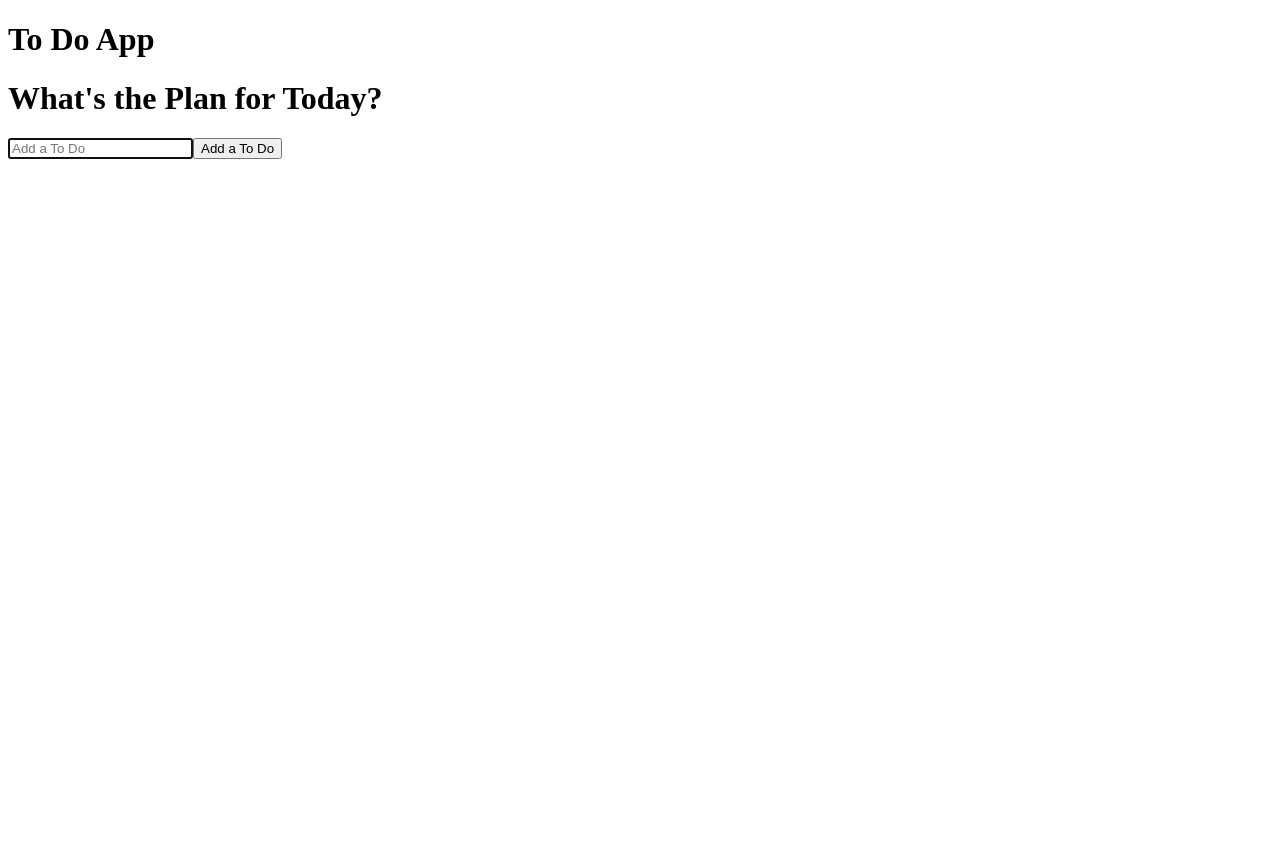
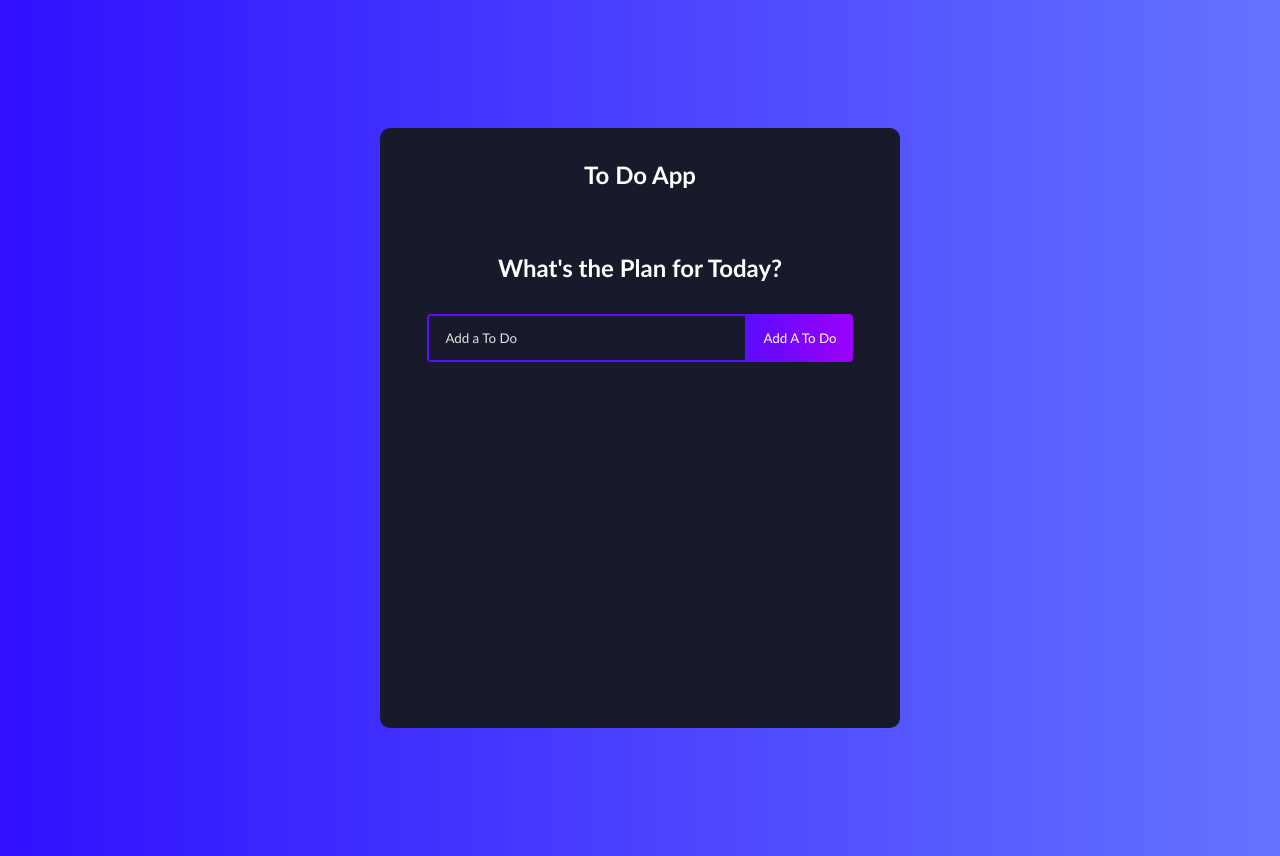
Before and after one commit to mccleskeyc/to-do-react, a React (Create React App) app in the folder to-do/: page / in a window 1280 px wide. Before the commit the page ends 800 px from the top, so only its background shows below. Built offline with nearby package versions, Linux system fonts and the light colour scheme.

Commit message:
added styling

```diff
--- a/to-do/src/App.css
+++ b/to-do/src/App.css
@@ -1,38 +1,147 @@
-.App {
-  text-align: center;
+* {
+  box-sizing: border-box;
+  margin: 0;
+  padding: 0;
+  font-family: 'Trebuchet MS', 'Lucida Sans Unicode', 'Lucida Grande',
+    'Lucida Sans', Arial, sans-serif;
 }
 
-.App-logo {
-  height: 40vmin;
-  pointer-events: none;
+body {
+  background: linear-gradient(
+    90deg,
+    rgba(48, 16, 255, 1) 0%,
+    rgba(100, 115, 255, 1) 100%
+  );
+}
+.todo-app {
+  display: flex;
+  flex-direction: column;
+  justify-content: start;
+  width: 520px;
+  min-height: 600px;
+  background: #161a2b;
+  text-align: center;
+  margin: 128px auto;
+  border-radius: 10px;
+  padding-bottom: 32px;
 }
 
-@media (prefers-reduced-motion: no-preference) {
-  .App-logo {
-    animation: App-logo-spin infinite 20s linear;
-  }
+h1 {
+  margin: 32px 0;
+  color: #fff;
+  font-size: 24px;
 }
 
-.App-header {
-  background-color: #282c34;
-  min-height: 100vh;
-  display: flex;
-  flex-direction: column;
-  align-items: center;
-  justify-content: center;
-  font-size: calc(10px + 2vmin);
-  color: white;
+.complete {
+  text-decoration: line-through;
+  opacity: 0.4;
 }
 
-.App-link {
-  color: #61dafb;
+.todo-form {
+  margin-bottom: 32px;
 }
 
-@keyframes App-logo-spin {
-  from {
-    transform: rotate(0deg);
-  }
-  to {
-    transform: rotate(360deg);
-  }
+.todo-input {
+  padding: 14px 32px 14px 16px;
+  border-radius: 4px 0 0 4px;
+  border: 2px solid #5d0cff;
+  outline: none;
+  width: 320px;
+  background: transparent;
+  color: #fff;
 }
+
+.todo-input::placeholder {
+  color: #e2e2e2;
+}
+
+.todo-button {
+  padding: 16px;
+  border: none;
+  border-radius: 0 4px 4px 0;
+  cursor: pointer;
+  outline: none;
+  background: linear-gradient(
+    90deg,
+    rgba(93, 12, 255, 1) 0%,
+    rgba(155, 0, 250, 1) 100%
+  );
+  color: #fff;
+  text-transform: capitalize;
+}
+
+.todo-input.edit {
+  border: 2px solid #149fff;
+}
+
+.todo-button.edit {
+  background: linear-gradient(
+    90deg,
+    rgba(20, 159, 255, 1) 0%,
+    rgba(17, 122, 255, 1) 100%
+  );
+  padding: 16px 22px;
+}
+
+.todo-container {
+  display: flex;
+  flex-direction: row;
+  position: relative;
+}
+
+.todo-row {
+  display: flex;
+  justify-content: space-between;
+  align-items: center;
+  margin: 4px auto;
+  color: #fff;
+  background: linear-gradient(
+    90deg,
+    rgba(255, 118, 20, 1) 0%,
+    rgba(255, 84, 17, 1) 100%
+  );
+
+  padding: 16px;
+  border-radius: 5px;
+  width: 90%;
+}
+
+.todo-row:nth-child(4n + 1) {
+  background: linear-gradient(
+    90deg,
+    rgba(93, 12, 255, 1) 0%,
+    rgba(155, 0, 250, 1) 100%
+  );
+}
+
+.todo-row:nth-child(4n + 2) {
+  background: linear-gradient(
+    90deg,
+    rgba(255, 12, 241, 1) 0%,
+    rgba(250, 0, 135, 1) 100%
+  );
+}
+
+.todo-row:nth-child(4n + 3) {
+  background: linear-gradient(
+    90deg,
+    rgba(20, 159, 255, 1) 0%,
+    rgba(17, 122, 255, 1) 100%
+  );
+}
+
+.icons {
+  display: flex;
+  align-items: center;
+  font-size: 24px;
+  cursor: pointer;
+}
+
+.delete-icon {
+  margin-right: 5px;
+  color: #fff;
+}
+
+.edit-icon {
+  color: #fff;
+}
```
